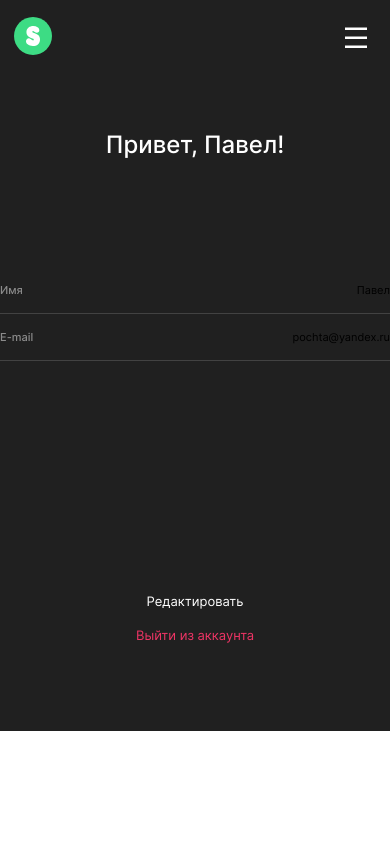
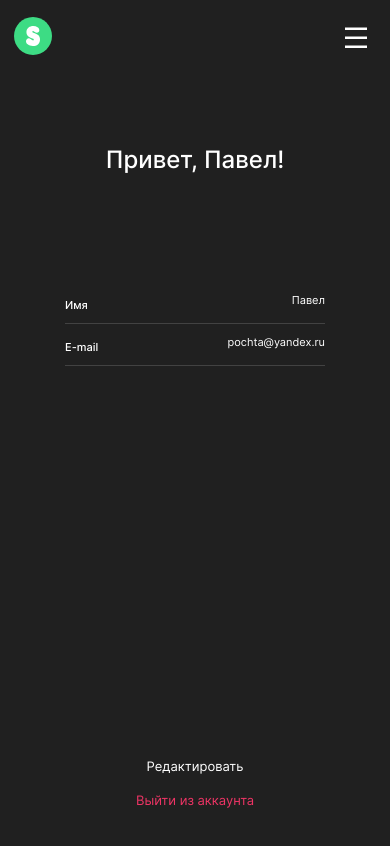
Before and after one commit to Pavel-Rogozhkin/movies-explorer-frontend, a React (Create React App) app: page /profile in a window 390 px wide. Built offline with nearby package versions, Linux system fonts and the light colour scheme.

Commit message:
feat: SavedMovies

```diff
--- a/src/components/Burger/Burger.css
+++ b/src/components/Burger/Burger.css
@@ -24,7 +24,7 @@
     z-index: 2;
 }
 
-@media screen and (min-width: 769px) {
+@media screen and (min-width: 767px) {
     .burger {
         display: none;
     }
--- a/src/components/Button/Button.css
+++ b/src/components/Button/Button.css
@@ -26,7 +26,7 @@
 }
 
 .button_place_profile {
-    padding: 220px 0 16px 0;
+    margin: 220px 0 16px 0;
     min-width: 250px;
     align-self: center;
     background: transparent;
@@ -43,3 +43,9 @@
     font-size: 13px;
     line-height: 16px;
 }
+
+@media screen and (max-width: 425px) {
+    .button_place_profile {
+        margin: 380px 0 16px 0;
+    }
+}
--- a/src/components/Input/Input.css
+++ b/src/components/Input/Input.css
@@ -15,9 +15,11 @@
 .input__label_place_profile {
     position: absolute;
     top: 5px;
+    left: calc(50% - 235px);
     font-size: 11px;
-    line-height: 1.18;
+    line-height: 13px;
     font-weight: 500;
+    color: #FFF;
 }
 
 .input {
@@ -36,10 +38,13 @@
 
 .input_place_profile {
     padding: 5px 0 16px 60px;
+    align-self: center;
+    width: 410px;
     text-align: right;
-    background-color: transparent;
+    background-color: #202020;
+    color: #FFF;
     font-size: 11px;
-    line-height: 1.18;
+    line-height: 13px;
 }
 
 .input_type_error {
@@ -58,6 +63,18 @@
     display: none;
 }
 
+@media screen and (max-width: 559px) {
+    .input_place_profile {
+        margin: 0 30px 0px 30px;
+        padding: 0 0px 16px 0px;
+        width: 260px;
+    }
+
+    .input__label_place_profile {
+        left: calc(50% - 130px);
+    }
+}
+
 @media screen and (max-width: 425px) {
     .input_place_search {
         font-size: 16px;
--- a/src/components/Menu/Menu.css
+++ b/src/components/Menu/Menu.css
@@ -11,7 +11,7 @@
     gap: 16px;
 }
 
-@media screen and (max-width: 768px) {
+@media screen and (max-width: 767px) {
     .menu__overlay {
         display: flex;
         justify-content: flex-end;
--- a/src/components/MenuItem/MenuItem.css
+++ b/src/components/MenuItem/MenuItem.css
@@ -42,7 +42,7 @@
     opacity: 0.7;
 }
 
-@media screen and (max-width: 768px) {
+@media screen and (max-width: 767px) {
     .menu__item:first-child {
         display: block;
     }
--- a/src/components/Profile/Profile.css
+++ b/src/components/Profile/Profile.css
@@ -1,5 +1,4 @@
 .profile {
-    /* margin: 0 auto; */
     padding: 55px 0 88px;
     background-color: #202020;
 }
@@ -11,4 +10,17 @@
     font-size: 24px;
     line-height: 29px;
     font-weight: 500;
+    cursor: default;
 }
+
+@media screen and (max-width: 1023px) {
+    .profile {
+        padding: 215px 0 269px;
+    }
+}
+
+@media screen and (max-width: 425px) {
+    .profile {
+        padding: 70px 0 40px;
+    }
+}
```
